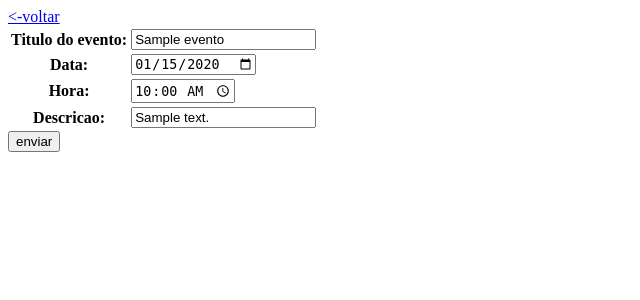
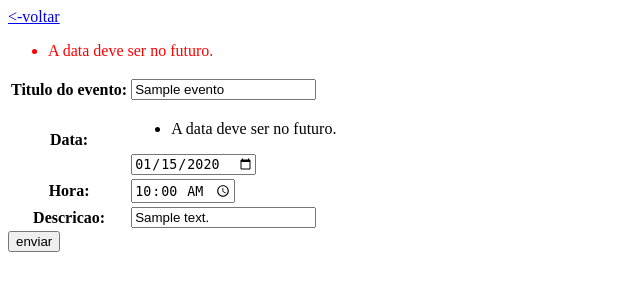
Before and after one commit to sebasthub/agenda, a Django app: page /evento/edita/1/ in a window 1280 px wide. Shown: the top 300 px of the page, without its empty margins (0-640 px from the left). Run offline with Django 4.2, Linux system fonts and the light colour scheme; tables that the repository leaves empty hold one stand-in row (values such as "Sample post").

Commit message:
validacao de datas passadas

```diff
--- a/AgendaApp/eventos/forms.py
+++ b/AgendaApp/eventos/forms.py
@@ -1,7 +1,13 @@
 from django import forms
+from django.utils import timezone
 
 class EventoForm(forms.Form):
     titulo_do_evento = forms.CharField(max_length=500, required=True)
     data = forms.DateTimeField(required=True, widget= forms.widgets.DateInput(attrs={'type': 'date'}))
     hora = forms.TimeField(required=False, widget=forms.widgets.TimeInput(attrs={'type': 'time'}))
     descricao = forms.CharField(max_length=50, required=False)
+    def clean_data(self):
+        data = self.cleaned_data.get('data')
+        if data and data <= timezone.now():
+            raise forms.ValidationError("A data deve ser no futuro.")
+        return data
--- a/AgendaApp/eventos/templates/cadastro.html
+++ b/AgendaApp/eventos/templates/cadastro.html
@@ -4,6 +4,11 @@
 <a href="{% url "index" %}"><-voltar</a>
 <form action="" method="post">
     {% csrf_token %}
+    {% if form.data.errors %}
+    <div style="color: red">
+        {{ form.data.errors }}
+    </div>
+    {% endif %}
     <table>
     {{ form.as_table }}
     </table>
--- a/AgendaApp/eventos/views.py
+++ b/AgendaApp/eventos/views.py
@@ -33,6 +33,11 @@ def evento_cadastrar(request):
                 "eventos": eventos,
             }
             return render(request=request, template_name='index.html',context=contexto)
+        else:
+            contexto = {
+                "form": form,
+            }
+            return render(request=request,template_name='cadastro.html', context=contexto)
     else:
         form = EventoForm()
         contexto = {
@@ -55,7 +60,12 @@ def evento_editar(request,evento_pk):
             contexto = {
                 "eventos": eventos,
             }
-        return render(request=request, template_name='index.html',context=contexto)
+            return render(request=request, template_name='index.html',context=contexto)
+        else:
+            contexto = {
+                "form": form,
+            }
+            return render(request=request,template_name='cadastro.html', context=contexto)
     else:
         evento = get_object_or_404(Evento, pk=evento_pk)
         form = EventoForm({"titulo_do_evento":evento.titulo_do_evento,"data":evento.data_e_hora.date(),"hora":evento.data_e_hora.time(),"descricao": evento.descricao})
```
